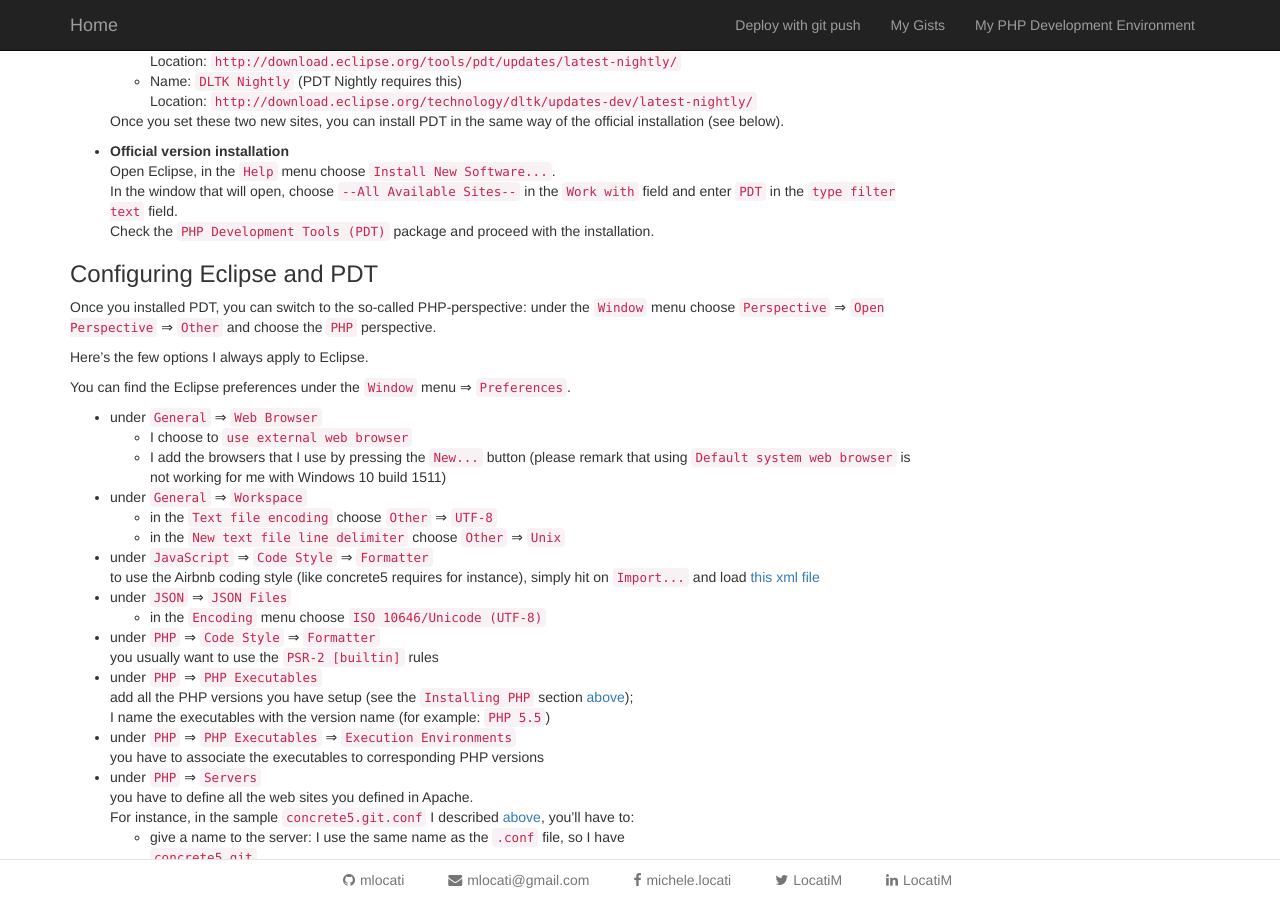
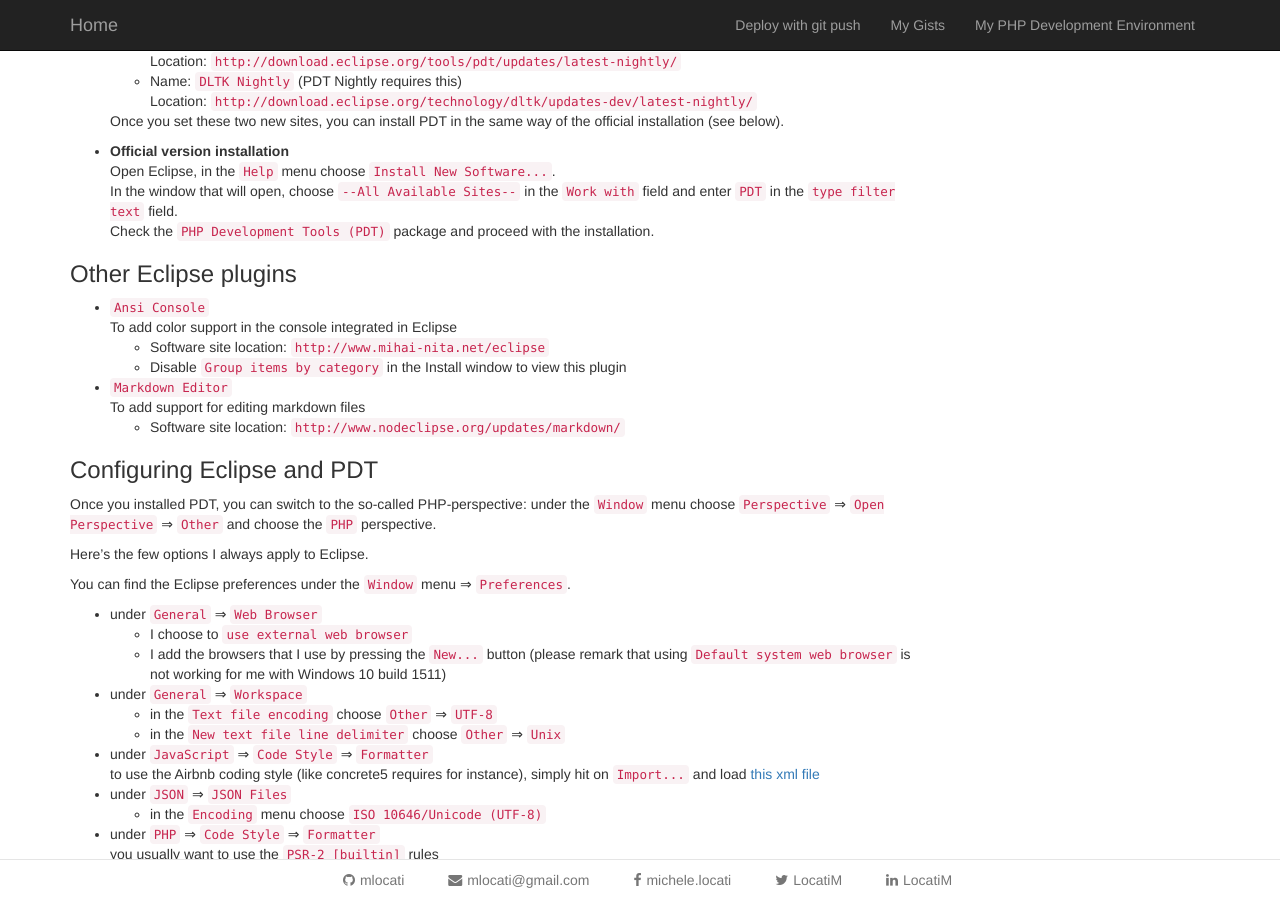
Before and after one commit to mlocati/mlocati.github.io, a Jekyll site: the page built from _articles/my-php-development-environment.md, in a window 1280 px wide and 900 px high, scrolled down 9653 px. Built offline with Jekyll 4.4.1, drawn with Linux system fonts in a browser that asks for light colours.

Commit message:
Add some Eclipse plugins

```diff
--- a/_articles/my-php-development-environment.md
+++ b/_articles/my-php-development-environment.md
@@ -574,6 +574,15 @@
   In the window that will open, choose `--All Available Sites--` in the `Work with` field and enter `PDT` in the `type filter text` field.
   Check the `PHP Development Tools (PDT)` package and proceed with the installation.
 
+### Other Eclipse plugins
+
+- `Ansi Console`
+  To add color support in the console integrated in Eclipse
+  - Software site location: `http://www.mihai-nita.net/eclipse`
+  - Disable `Group items by category` in the Install window to view this plugin
+- `Markdown Editor`
+  To add support for editing markdown files
+  - Software site location: `http://www.nodeclipse.org/updates/markdown/`
 
 ### Configuring Eclipse and PDT
 
```
